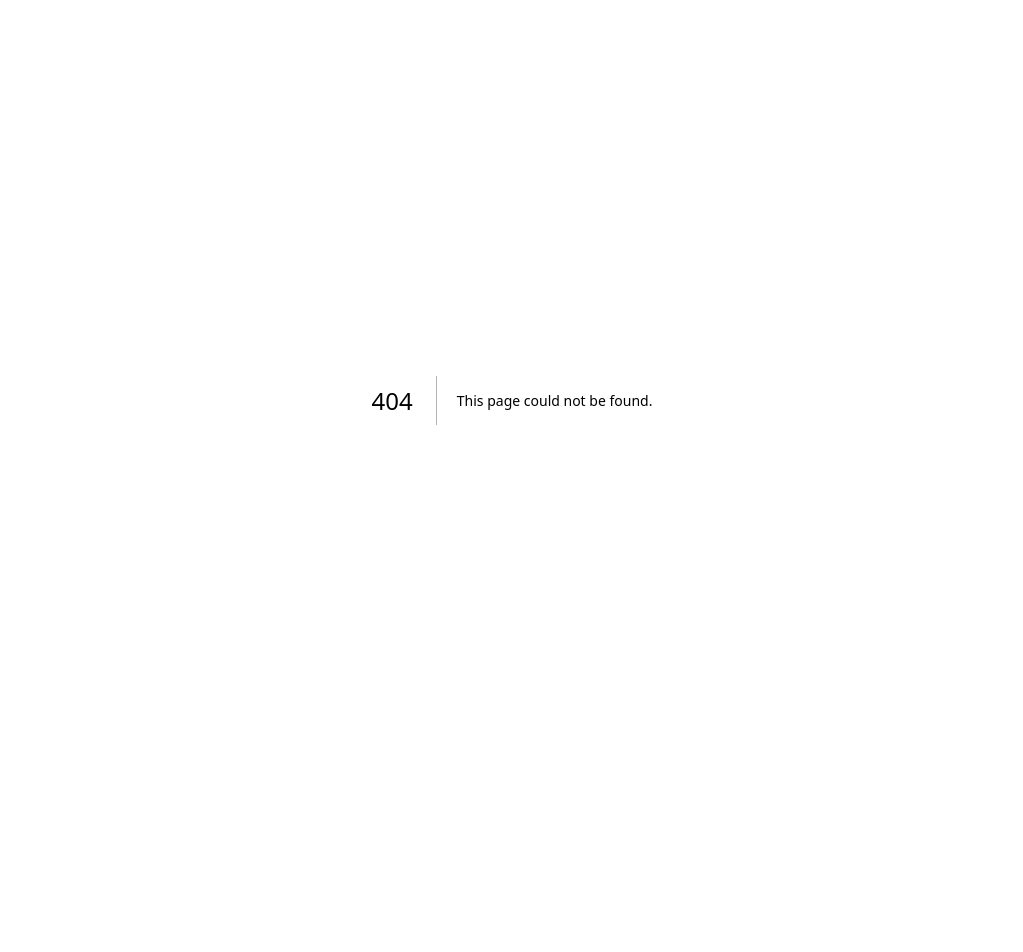
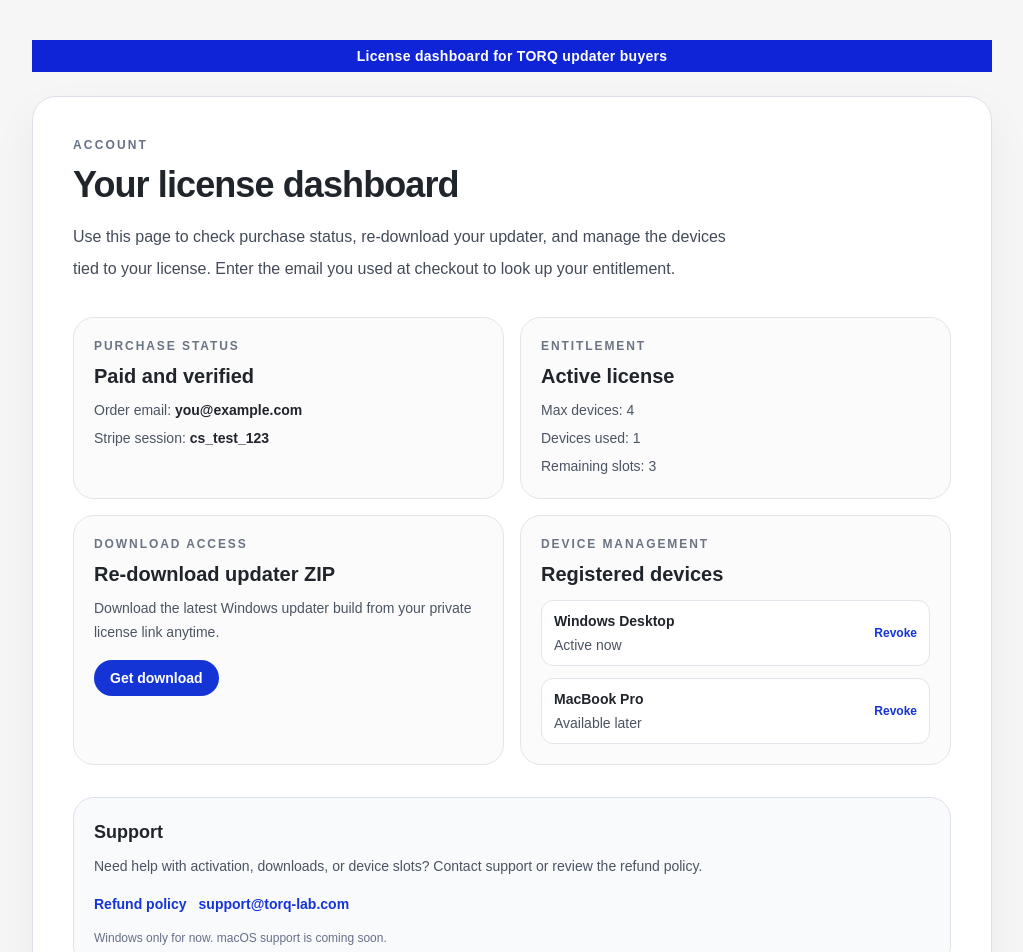
Before and after one commit to tungp2302/updater-frontend, a Next.js app: page /account in a window 1280 px wide. Before the commit this address had no page. Shown: the top 952 px of the page, without its empty margins (128-1151 px from the left). Before the commit the page ends 800 px from the top, so only its background shows below. Built offline with nearby package versions, Linux system fonts and the light colour scheme.

Commit message:
feat: add account dashboard for license status and downloads

```diff
--- /dev/null
+++ b/src/app/account/page.tsx
@@ -0,0 +1,114 @@
+import Link from "next/link";
+
+const devices = [
+  { name: "Windows Desktop", status: "Active now" },
+  { name: "MacBook Pro", status: "Available later" },
+];
+
+export default function AccountPage() {
+  return (
+    <main className="min-h-screen bg-[#f6f6f6] text-[#1f232b]">
+      <div className="mx-auto flex min-h-screen max-w-5xl flex-col px-4 py-6 sm:px-6 sm:py-10 lg:px-8">
+        <div className="rounded-none bg-[#0e24d6] px-4 py-1.5 text-center text-xs font-semibold tracking-[0.02em] text-white sm:text-sm">
+          License dashboard for TORQ updater buyers
+        </div>
+
+        <section className="mt-4 rounded-[1.5rem] border border-[#dde2ea] bg-white p-5 shadow-[0_18px_45px_rgba(0,0,0,0.05)] sm:mt-6 sm:p-8 lg:p-10">
+          <div className="max-w-3xl">
+            <p className="text-xs font-semibold uppercase tracking-[0.18em] text-[#667086]">
+              Account
+            </p>
+            <h1 className="mt-3 text-3xl font-extrabold tracking-tight text-[#20242b] sm:text-4xl">
+              Your license dashboard
+            </h1>
+            <p className="mt-4 max-w-2xl text-sm leading-7 text-[#434b59] sm:text-base sm:leading-8">
+              Use this page to check purchase status, re-download your updater, and manage the
+              devices tied to your license. Enter the email you used at checkout to look up your
+              entitlement.
+            </p>
+          </div>
+
+          <div className="mt-8 grid gap-4 md:grid-cols-2">
+            <article className="rounded-[1.3rem] border border-[#e2e5eb] bg-[#fbfbfc] p-5">
+              <p className="text-xs font-semibold uppercase tracking-[0.16em] text-[#6b7483]">
+                Purchase status
+              </p>
+              <h2 className="mt-2 text-xl font-bold text-[#20242b]">Paid and verified</h2>
+              <p className="mt-2 text-sm leading-6 text-[#4b5462]">
+                Order email: <span className="font-semibold text-[#20242b]">you@example.com</span>
+              </p>
+              <p className="mt-1 text-sm leading-6 text-[#4b5462]">
+                Stripe session: <span className="font-semibold text-[#20242b]">cs_test_123</span>
+              </p>
+            </article>
+
+            <article className="rounded-[1.3rem] border border-[#e2e5eb] bg-[#fbfbfc] p-5">
+              <p className="text-xs font-semibold uppercase tracking-[0.16em] text-[#6b7483]">
+                Entitlement
+              </p>
+              <h2 className="mt-2 text-xl font-bold text-[#20242b]">Active license</h2>
+              <p className="mt-2 text-sm leading-6 text-[#4b5462]">Max devices: 4</p>
+              <p className="mt-1 text-sm leading-6 text-[#4b5462]">Devices used: 1</p>
+              <p className="mt-1 text-sm leading-6 text-[#4b5462]">Remaining slots: 3</p>
+            </article>
+
+            <article className="rounded-[1.3rem] border border-[#e2e5eb] bg-[#fbfbfc] p-5">
+              <p className="text-xs font-semibold uppercase tracking-[0.16em] text-[#6b7483]">
+                Download access
+              </p>
+              <h2 className="mt-2 text-xl font-bold text-[#20242b]">Re-download updater ZIP</h2>
+              <p className="mt-2 text-sm leading-6 text-[#4b5462]">
+                Download the latest Windows updater build from your private license link anytime.
+              </p>
+              <Link
+                href="/#purchase"
+                className="mt-4 inline-flex rounded-full bg-[#1434d6] px-4 py-2 text-sm font-semibold text-white transition hover:bg-[#0f2cbd]"
+              >
+                Get download
+              </Link>
+            </article>
+
+            <article className="rounded-[1.3rem] border border-[#e2e5eb] bg-[#fbfbfc] p-5">
+              <p className="text-xs font-semibold uppercase tracking-[0.16em] text-[#6b7483]">
+                Device management
+              </p>
+              <h2 className="mt-2 text-xl font-bold text-[#20242b]">Registered devices</h2>
+              <ul className="mt-3 space-y-3 text-sm leading-6 text-[#4b5462]">
+                {devices.map((device) => (
+                  <li key={device.name} className="flex items-center justify-between gap-4 rounded-xl border border-[#e2e5eb] bg-white px-3 py-2">
+                    <div>
+                      <p className="font-semibold text-[#20242b]">{device.name}</p>
+                      <p>{device.status}</p>
+                    </div>
+                    <button type="button" className="text-xs font-semibold text-[#1434d6]">
+                      Revoke
+                    </button>
+                  </li>
+                ))}
+              </ul>
+            </article>
+          </div>
+
+          <div className="mt-8 rounded-[1.3rem] border border-[#dde2ea] bg-[#f9fafc] p-5">
+            <h2 className="text-lg font-bold text-[#20242b]">Support</h2>
+            <p className="mt-2 text-sm leading-6 text-[#4b5462]">
+              Need help with activation, downloads, or device slots? Contact support or review the
+              refund policy.
+            </p>
+            <div className="mt-4 flex flex-wrap gap-3 text-sm font-semibold">
+              <Link href="/refund-policy" className="text-[#1434d6] underline">
+                Refund policy
+              </Link>
+              <a href="mailto:support@torq-lab.com" className="text-[#1434d6] underline">
+                support@torq-lab.com
+              </a>
+            </div>
+            <p className="mt-4 text-xs font-medium text-[#667086]">
+              Windows only for now. macOS support is coming soon.
+            </p>
+          </div>
+        </section>
+      </div>
+    </main>
+  );
+}
--- a/src/app/page.tsx
+++ b/src/app/page.tsx
@@ -3,6 +3,7 @@
 import { useEffect, useRef, useState } from "react";
 import { motion } from "framer-motion";
 import Image from "next/image";
+import Link from "next/link";
 
 const packs = [
   {
@@ -266,9 +267,13 @@
                 </a>
               ))}
             </nav>
-            <div className="flex h-8 w-8 items-center justify-center rounded-full border border-[#1f232b] text-[#1f232b] sm:h-10 sm:w-10 sm:text-lg">
-              <span className="text-sm leading-none sm:text-lg">◻</span>
-            </div>
+            <Link
+              href="/account"
+              className="flex h-8 w-8 items-center justify-center rounded-full border border-[#1f232b] text-[#1f232b] transition hover:border-[#1434d6] hover:text-[#1434d6] sm:h-10 sm:w-10 sm:text-lg"
+              aria-label="Open account dashboard"
+            >
+              <span className="text-sm leading-none sm:text-lg">⌂</span>
+            </Link>
           </div>
         </header>
 
```
